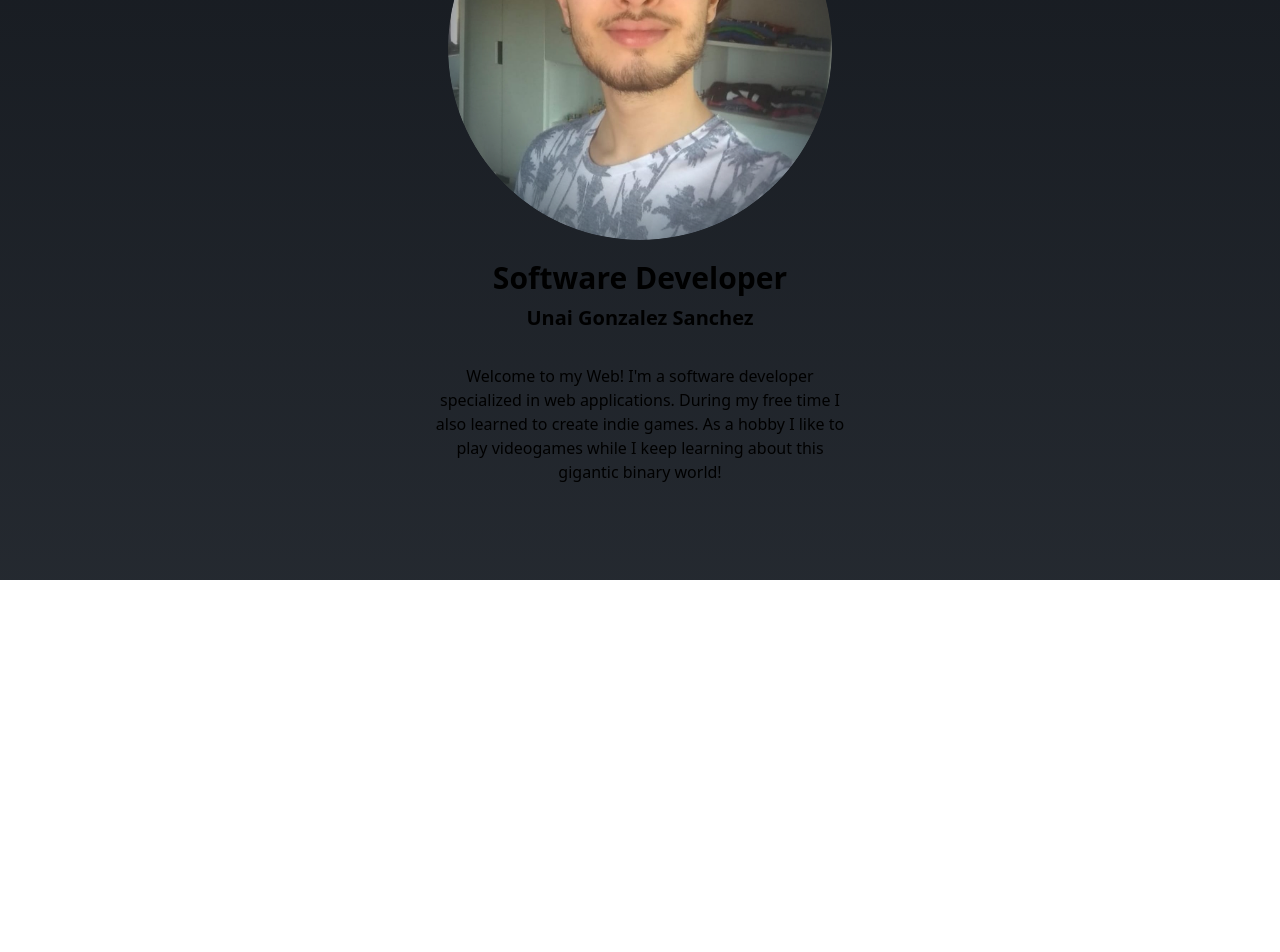
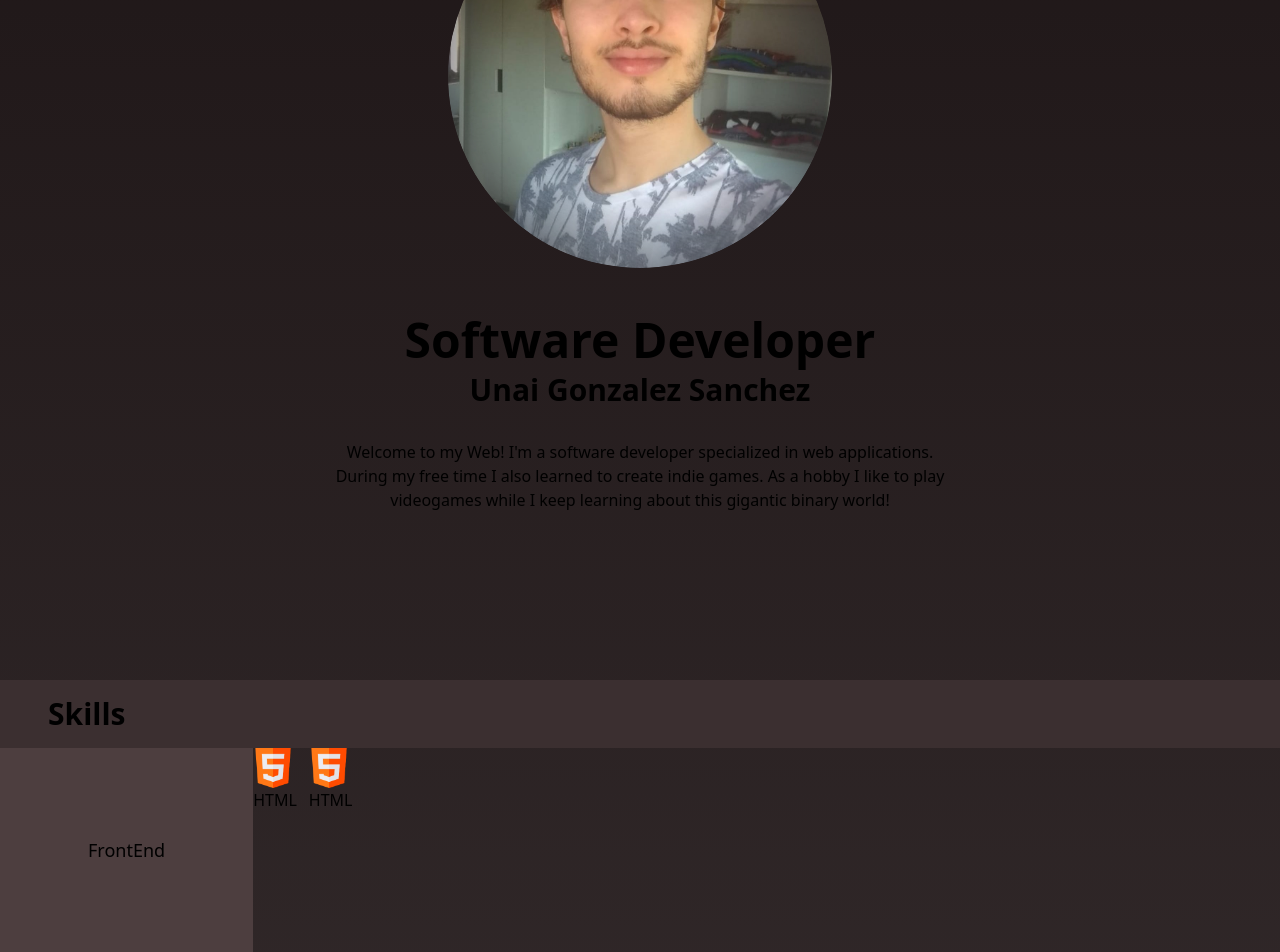
Before and after one commit to 1ai13/Portfolio, a React (Vite) app in the folder frontend/: page / in a window 1280 px wide. Shown: the part 220-1172 px from the top of the page. Before the commit the page ends 800 px from the top, so only its background shows below. Built offline with nearby package versions, Linux system fonts and the light colour scheme.

Commit message:
styles refactor and starting skills section

```diff
--- a/frontend/src/App.jsx
+++ b/frontend/src/App.jsx
@@ -2,12 +2,16 @@ import { useState } from "react";
 import "./styles/App.css";
 import Header from "./components/Header.jsx";
 import MyInfo from "./components/MyInfo.jsx";
+import Skills from "./components/Skills.jsx";
 
 function App() {
   return (
     <>
-      <Header />
-      <MyInfo />
+      <div className="bg-linear-to-b from-bg-body to-bg-body-light min-h-screen">
+        <Header />
+        <MyInfo />
+        <Skills />
+      </div>
     </>
   );
 }
--- a/frontend/src/components/Header.jsx
+++ b/frontend/src/components/Header.jsx
@@ -5,14 +5,14 @@ function Header() {
   const { home, projects, contact } = translations();
   return (
     <>
-      <header className="header bg-bg-secondary flex justify-between md:justify-end md:gap-16">
-        <a className="hover:bg-bg-primary p-3 md:p-4" href="#">
+      <header className="header bg-bg-primary flex justify-between md:justify-end md:gap-16">
+        <a className="hover:bg-bg-secondary p-3 md:p-4" href="#">
           {home}
         </a>
-        <a className="hover:bg-bg-primary p-3 md:p-4" href="#">
+        <a className="hover:bg-bg-secondary p-3 md:p-4" href="#">
           {projects}
         </a>
-        <a className="hover:bg-bg-primary p-3 md:p-4" href="#">
+        <a className="hover:bg-bg-secondary p-3 md:p-4" href="#">
           {contact}
         </a>
         <Internalization />
--- a/frontend/src/components/Internalization.jsx
+++ b/frontend/src/components/Internalization.jsx
@@ -16,7 +16,7 @@ function Localization() {
         aria-haspopup="menu"
         aria-expanded={isOpen}
         onClick={() => setIsOpen(!isOpen)}
-        className="relative hover:bg-bg-primary p-3 md:p-4 cursor-pointer"
+        className="relative hover:bg-bg-secondary p-3 md:p-4 cursor-pointer"
       >
         <div className="flex justify-center items-center gap-1 w-14">
           {localeLang}
--- a/frontend/src/components/MyInfo.jsx
+++ b/frontend/src/components/MyInfo.jsx
@@ -5,13 +5,15 @@ function MyInfo() {
   return (
     <>
       <img
-        className="size-64 rounded-full mask-radial-from-50% m-auto my-5 md:size-96"
+        className="size-64 rounded-full mask-radial-from-50% m-auto my-12 md:size-96"
         src={profilePic}
         alt="Profile Picture"
       />
-      <h1 className="font-extrabold text-3xl text-center mb-2">{title}</h1>
-      <h2 className="font-bold text-xl text-center mb-8">{name}</h2>
-      <p className="font-normal mx-4 text-justify md:text-center md:w-1/3 md:mx-auto">
+      <h1 className="font-extrabold text-3xl md:text-5xl text-center mb-2">
+        {title}
+      </h1>
+      <h2 className="font-bold text-xl md:text-3xl text-center mb-8">{name}</h2>
+      <p className="font-normal mx-4 mb-16 md:mb-42 text-justify md:text-center md:w-1/2 md:mx-auto">
         {about}
       </p>
     </>
--- /dev/null
+++ b/frontend/src/components/Skills.jsx
@@ -0,0 +1,25 @@
+import htmlIcon from "../assets/images/html-icon.png";
+import javaIcon from "../assets/images/java-icon.png";
+
+export default function Skills() {
+  return (
+    <>
+      <h2 className="bg-bg-secondary text-2xl md:text-3xl font-bold mt-10 p-4 text-center md:text-start md:pl-12">
+        Skills
+      </h2>
+      <div className="flex flex-col md:flex-row">
+        <div className="bg-bg-terniary p-4 text-center text-md md:text-lg md:p-22">
+          FrontEnd
+        </div>
+        <div className="flex gap-3">
+          <div className="hover:bg-bg-primary">
+            <img className="w-10" src={htmlIcon}></img>HTML
+          </div>
+          <div className="hover:bg-bg-primary">
+            <img className="w-10" src={htmlIcon}></img>HTML
+          </div>
+        </div>
+      </div>
+    </>
+  );
+}
--- a/frontend/src/styles/App.css
+++ b/frontend/src/styles/App.css
@@ -1,7 +1,5 @@
 body {
   margin: 0;
   padding: 0;
-  background-image: linear-gradient(to bottom,oklch(21% 0.013 258),oklch(28% 0.014 256));
-  height: 100vh;
   color: var(--color-text);
 }
--- a/frontend/src/styles/index.css
+++ b/frontend/src/styles/index.css
@@ -1,12 +1,16 @@
 @import "tailwindcss";
 
 @theme {
-  --color-bg-body: oklch(21% 0.013 258);        /* Overall app background (darkest) */
-  --color-bg-primary: oklch(26% 0.014 256);     /* Main cards / panels background */
-  --color-bg-secondary: oklch(32% 0.018 256);    /* Elevated elements (dropdowns, modals) */
+/* Backgrounds (keep dark, subtle hue) */
+--color-bg-body: oklch(21% 0.013 10);       /* Slightly reddish-black */
+--color-bg-body-light: oklch(28% 0.013 10); /* Slightly lighter reddish-black for gradient bottom */
+--color-bg-primary: oklch(26% 0.014 10);    /* Main cards/panels background */
+--color-bg-secondary: oklch(32% 0.018 12);  /* Elevated elements (dropdowns, modals) */
+--color-bg-terniary: oklch(38% 0.022 15);   /* Lighter tertiary background for cards/modal highlights */
 
-  --color-accent-primary: oklch(87% 0.169 193); /* Main neon cyan accent */
-  --color-accent-secondary: oklch(59% 0.21 289);/* Supporting purple accent */
+/* Accents (red–orange neon) */
+--color-accent-primary: oklch(87% 0.18 30);  /* Main neon red/orange */
+--color-accent-secondary: oklch(65% 0.21 25); /* Supporting softer red/orange */
 
   --color-text: oklch(93% 0.015 255);   /* Main readable text color */
 }
```
Also changed, not shown: frontend/src/assets/images/html-icon.png (added), frontend/src/assets/images/java-icon.png (added).
